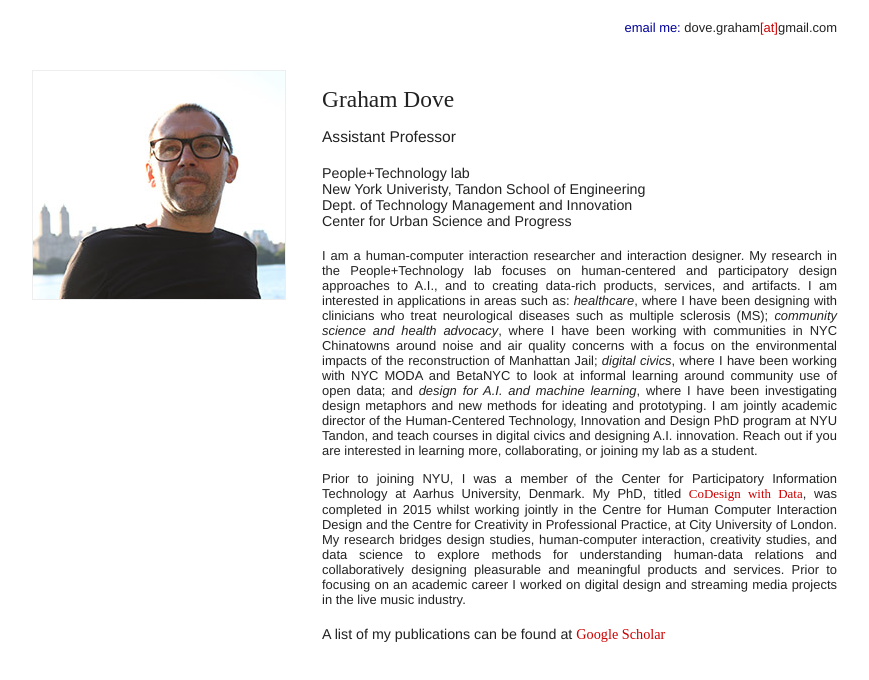
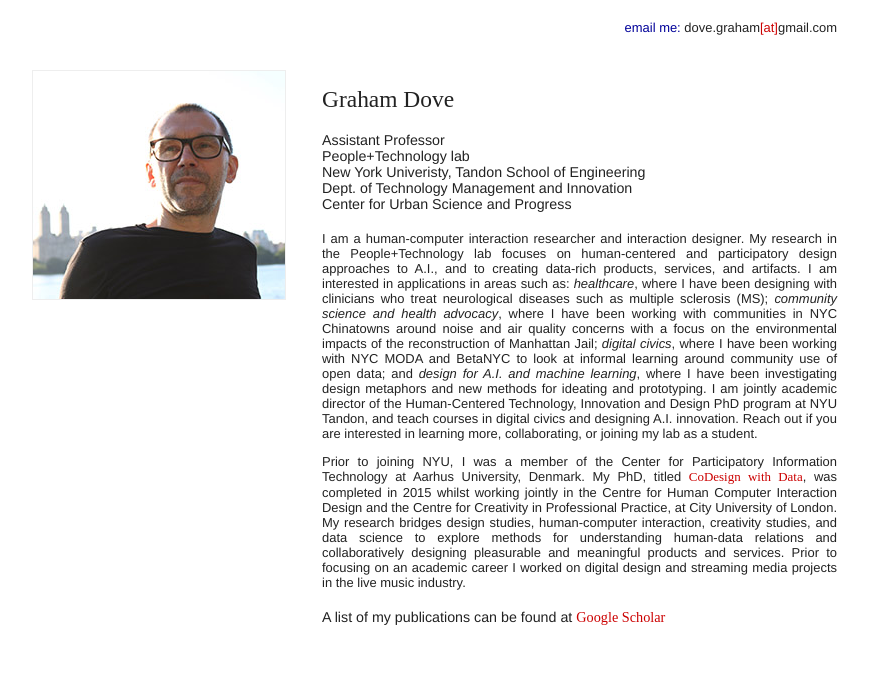
Before and after one commit to grahamdove/grahamdove.github.io, a plain HTML site: page index.html in a window 1280 px wide. Shown: the whole page, without its empty margins (168-1037 px from the left). Drawn offline with Linux system fonts and the light colour scheme.

Commit message:
Update index.html

```diff
--- a/index.html
+++ b/index.html
@@ -132,8 +132,8 @@
             <div id="photo2"><img src="images/gdphoto.jpg" /></div>
             <div id="text_content">
                 <h1>Graham Dove</h1>
-                <h3>Assistant Professor</h3>
-		<h4>People+Technology lab<br />
+                <h4>Assistant Professor<br />
+		People+Technology lab<br />
                 New York Univeristy, Tandon School of Engineering<br />
                 Dept. of Technology Management and Innovation<br />
                 Center for Urban Science and Progress</h4>
```
